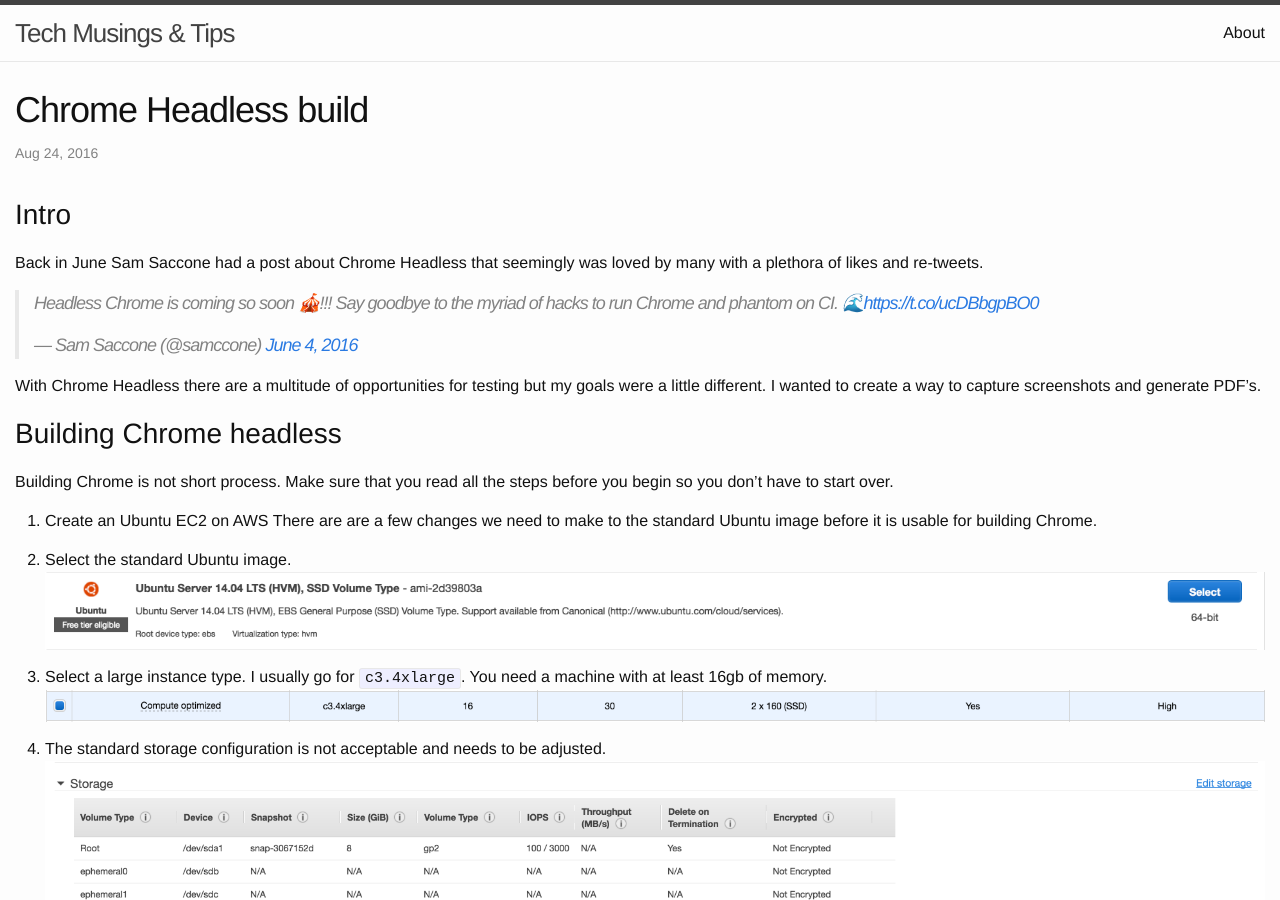
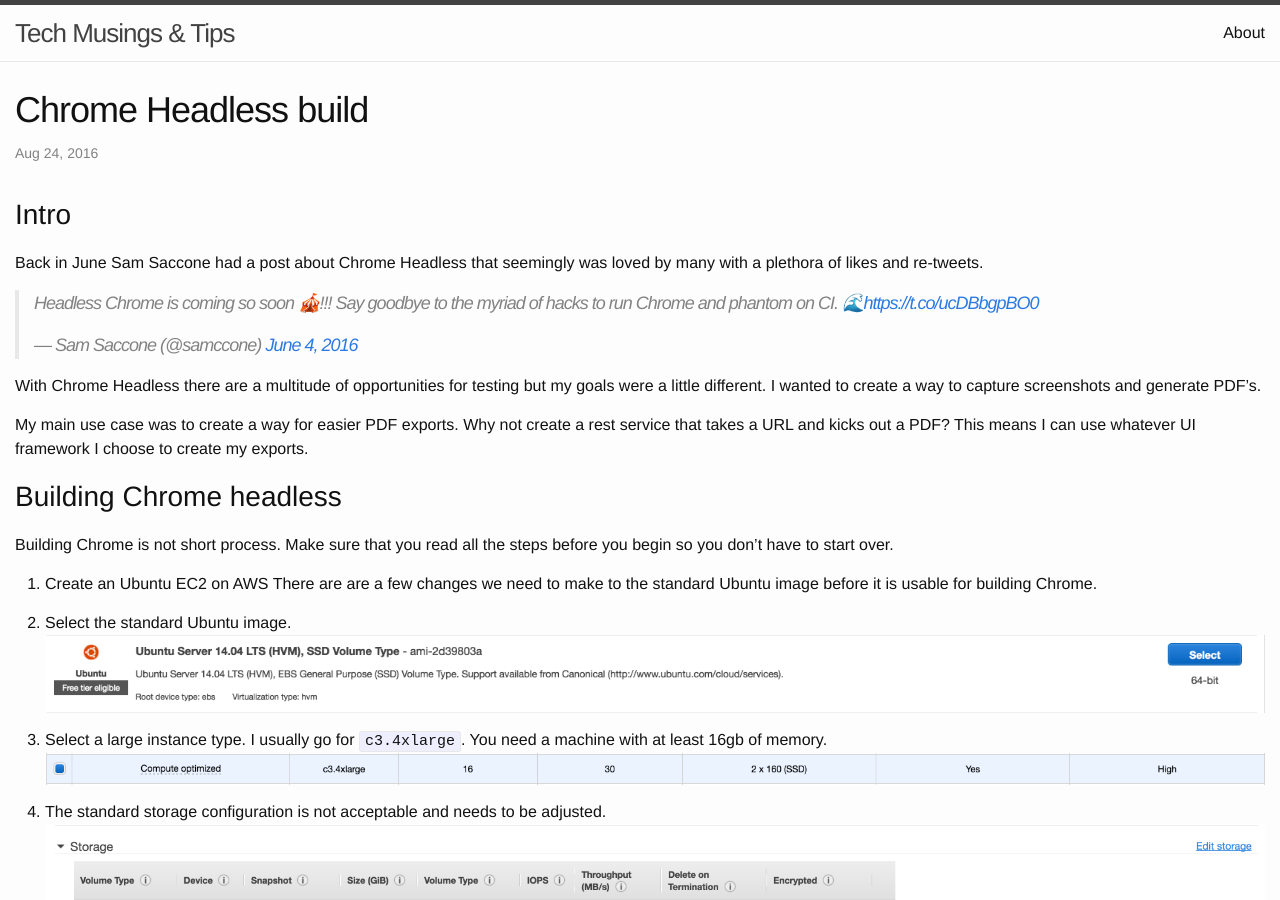
Before and after one commit to zackarychapple/zackarychapple.github.io, a Jekyll site: the page built from _posts/2016-08-23-chrome-headless.markdown, in a window 1280 px wide and 900 px high. Built offline with Jekyll 4.4.1, drawn with Linux system fonts in a browser that asks for light colours; comment, search, counter and statistics services are not loaded.

Commit message:
updating why

```diff
--- a/_posts/2016-08-23-chrome-headless.markdown
+++ b/_posts/2016-08-23-chrome-headless.markdown
@@ -10,6 +10,8 @@ Back in June Sam Saccone had a post about Chrome Headless that seemingly was lov
 <script async src="//platform.twitter.com/widgets.js" charset="utf-8"></script>
 
 With Chrome Headless there are a multitude of opportunities for testing but my goals were a little different.  I wanted to create a way to capture screenshots and generate PDF's.
+
+My main use case was to create a way for easier PDF exports. Why not create a rest service that takes a URL and kicks out a PDF?  This means I can use whatever UI framework I choose to create my exports.
 
 ## Building Chrome headless
 Building Chrome is not short process. Make sure that you read all the steps before you begin so you don't have to start over.
```
